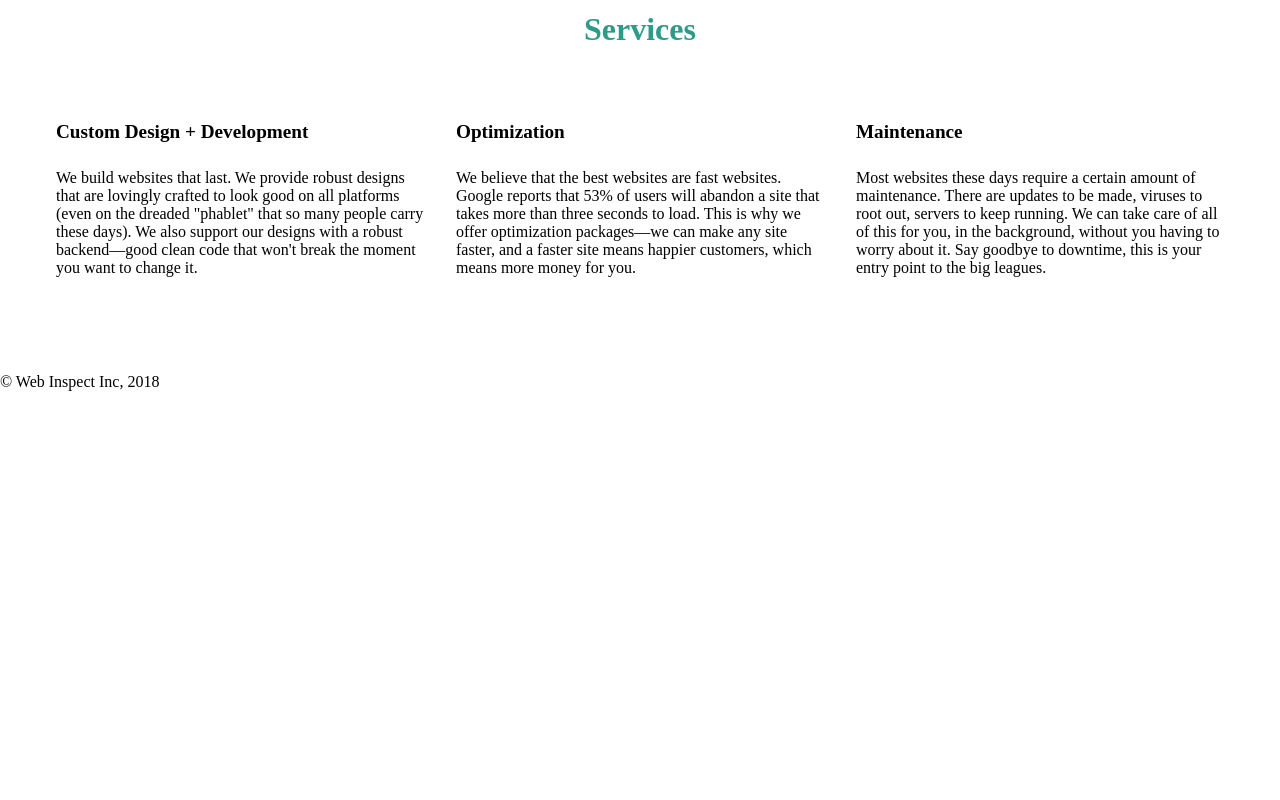
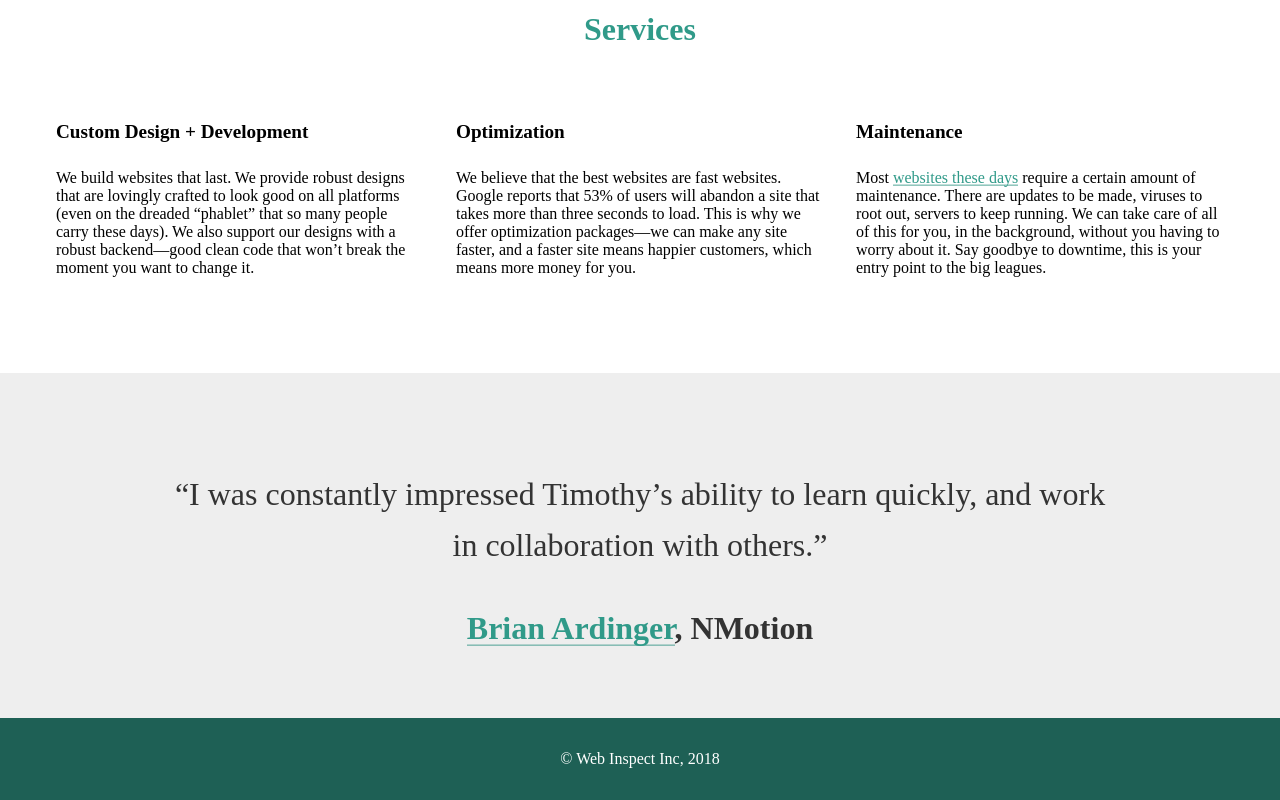
Before and after one commit to WebInspectInc/web-inspect, an Eleventy site: page index.njk in a window 1280 px wide. Shown: the part 1499-2299 px from the top of the page. Before the commit the page ends 1890 px from the top, so only its background shows below. Built offline with nearby package versions, Linux system fonts and the light colour scheme; Eleventy itself is replaced by a stand-in of ours; files that its build step writes are made by us from their sources.

Commit message:
A lot of additional styling and content for the homepage

```diff
--- a/_data/metadata.json
+++ b/_data/metadata.json
@@ -2,7 +2,7 @@
   "title": "Web Inspect",
   "url": "http://webinspect.tech",
   "feed": {
-    "subtitle": "Stuff and nonsense",
+    "subtitle": "Web Inspect",
     "filename": "feed.xml",
     "path": "/feed/feed.xml",
     "url": "http://webinspect.tech/feed/feed.xml",
--- a/_includes/layouts/base.njk
+++ b/_includes/layouts/base.njk
@@ -36,8 +36,10 @@
 			{{ layoutContent | safe }}
 		</main>
 
-		<footer>
-			© Web Inspect Inc, 2018
+		<footer class="site-footer">
+			<div class="inner">
+				© Web Inspect Inc, 2018
+			</div>
 		</footer>
 
 		<!-- Current page: {{ page.url | url }} -->
--- a/css/main.css
+++ b/css/main.css
@@ -18,6 +18,22 @@ html, body {
 
 *, *:before, *:after {
 	box-sizing: inherit;
+}
+
+a:link, a:visited {
+	color: var(--blue);
+	text-decoration: none;
+	box-shadow:
+		0 -2px 0 rgba(42, 143, 126, 0.3) inset,
+		0 -1px 0 rgba(42, 143, 126, 0.3) inset;
+}
+
+.link__white:link, .link__white:visited {
+	color: white;
+	box-shadow:
+		0 -4px 0 rgba(255,255,255,0.33) inset,
+		0 -2px 0 rgba(255,255,255,0.33) inset,
+		0 -1px 0 rgba(255,255,255,0.33) inset;
 }
 
 .inner {
@@ -53,12 +69,13 @@ input[type="text"] {
 	display: flex;
 }
 
-.site-title {
+.site-title:link, .site-title:visited {
 	color: var(--blue);
 	font-size: 1.5em;
 	vertical-align: middle;
 	text-decoration: none;
 	transition: color 100ms linear;
+	box-shadow: none;
 }
 .site-title:hover {
 	color: var(--dark-blue);
@@ -69,6 +86,17 @@ input[type="text"] {
 }
 .bubble {
 	stroke: currentColor;
+}
+
+/**************************
+* .site-footer
+***************************/
+
+.site-footer {
+	background: var(--dark-blue);
+	color: white;
+	padding: 32px 16px;
+	text-align: center;
 }
 
 
@@ -181,6 +209,10 @@ input[type="text"] {
 	flex-flow: row wrap;
 }
 
+.logo-links:link, .logo-links:visited {
+	box-shadow: none;
+}
+
 .logos--inner img {
 	margin: 20px;
 }
@@ -212,3 +244,25 @@ input[type="text"] {
 	/*text-align: center;*/
 	font-size: 1.2em;
 }
+
+/**************************
+* quotes
+***************************/
+
+.quotes {
+	background: #eee;
+	color: #333;
+	padding: 64px 16px;
+}
+
+.recommendation {
+	font-size: 2em;
+	max-width: 30em;
+	margin: 0 auto;
+	line-height: 1.6;
+	text-align: center;
+}
+
+.recommendation__attribution {
+	/*color: white;*/
+}
--- a/index.njk
+++ b/index.njk
@@ -4,6 +4,11 @@ tags:
   - home
 navtitle: Home
 ---
+
+<script src="https://smtpjs.com/v2/smtp.js"></script>
+<script>
+	//Email.send("howlermiller@gmail.com", "tim@webinspect.tech", 'Subject!', 'Hello! My name is', {token: '25ca46ba-9519-4536-bdd5-b0cedfd9d5aa'})
+</script>
 
 <div class="top-section inner">
 	<h2>Fast and beautiful websites for building successful businesses</h2>
@@ -26,7 +31,7 @@ navtitle: Home
 			<p>I’m an award-winning web developer, designer, writer, and speaker, with a wide range of experience.</p>
 			<p>For over a decade I’ve helped companies large and small with their online properties.</p>
 			<p>My work aims to make the internet a better place. I make websites that are fast, flexible, and stand the test of time.</p>
-			<p>I’m based in the heartland of the United States. I work remotely and onsite with design, development, and leadership teams to deliver world-class online properties.</p>
+			<!-- <p>I’m based in the heartland of the United States. I work remotely and onsite with design, development, and leadership teams to deliver world-class online properties.</p> -->
 		</div>
 		<div class="bio-right">
 			<div class="picture-frame"><img height="362" width="362" alt="A picture of Timothy Miller, the owner/operator of Web Inspect" src="/img/me.png" /></div>
@@ -38,11 +43,11 @@ navtitle: Home
 <div class="banner banner__logos">
 	<h3 class="logos__header">Trusted by</h3>
 	<div class="logos--inner inner">
-		<a href="http://firespring.com"><img height="71" width="324" alt="Firespring" src="/img/firespring.jpg" /></a>
-		<a href="http://yellowpaddle.com/"><img height="92" width="89" alt="Yellow Paddle Photography" src="/img/yellowpaddle.jpg" /></a>
-		<a href="http://nmotion.co"><img height="107" width="80" alt="NMotion" src="/img/nmotion.jpg" /></a>
-		<a href="http://stbaldricks.org"><img height="69" width="295" alt="The St. Baldrick's Foundation" src="/img/sbf.jpg" /></a>
-		<a href="http://mda.org"><img height="62" width="210" alt="The Muscular Dystrophy Association" src="/img/mda.jpg" /></a>
+		<a class="logo-links" href="http://firespring.com"><img height="71" width="324" alt="Firespring" src="/img/firespring.jpg" /></a>
+		<a class="logo-links" href="http://yellowpaddle.com/"><img height="92" width="89" alt="Yellow Paddle Photography" src="/img/yellowpaddle.jpg" /></a>
+		<a class="logo-links" href="http://nmotion.co"><img height="107" width="80" alt="NMotion" src="/img/nmotion.jpg" /></a>
+		<a class="logo-links" href="http://stbaldricks.org"><img height="69" width="295" alt="The St. Baldrick's Foundation" src="/img/sbf.jpg" /></a>
+		<a class="logo-links" href="http://mda.org"><img height="62" width="210" alt="The Muscular Dystrophy Association" src="/img/mda.jpg" /></a>
 	</div>
 </div>
 
@@ -53,7 +58,7 @@ navtitle: Home
 		<div class="split">
 			<div class="split-section">
 				<h4 class="split__header">Custom Design + Development</h4>
-				<p>We build websites that last. We provide robust designs that are lovingly crafted to look good on all platforms (even on the dreaded "phablet" that so many people carry these days). We also support our designs with a robust backend—good clean code that won't break the moment you want to change it.</p>
+				<p>We build websites that last. We provide robust designs that are lovingly crafted to look good on all platforms (even on the dreaded “phablet” that so many people carry these days). We also support our designs with a robust backend—good clean code that won’t break the moment you want to change it.</p>
 			</div>
 			<div class="split-section">
 				<h4 class="split__header">Optimization</h4>
@@ -61,8 +66,18 @@ navtitle: Home
 			</div>
 			<div class="split-section">
 				<h4 class="split__header">Maintenance</h4>
-				<p>Most websites these days require a certain amount of maintenance. There are updates to be made, viruses to root out, servers to keep running. We can take care of all of this for you, in the background, without you having to worry about it. Say goodbye to downtime, this is your entry point to the big leagues.</p>
+				<p>Most <a href="#">websites these days</a> require a certain amount of maintenance. There are updates to be made, viruses to root out, servers to keep running. We can take care of all of this for you, in the background, without you having to worry about it. Say goodbye to downtime, this is your entry point to the big leagues.</p>
 			</div>
 		</div>
 	</div>
 </div>
+
+
+<div class="quotes">
+	<div class="inner">
+		<blockquote class="recommendation">
+			<p>“I was constantly impressed Timothy’s ability to learn quickly, and work in collaboration with others.”</p>
+			<b class="recommendation__attribution"><a href="https://twitter.com/ardinger">Brian Ardinger</a>, NMotion</b>
+		</blockquote>
+	</div>
+</div>
```
Also changed, not shown: 3 other files.
